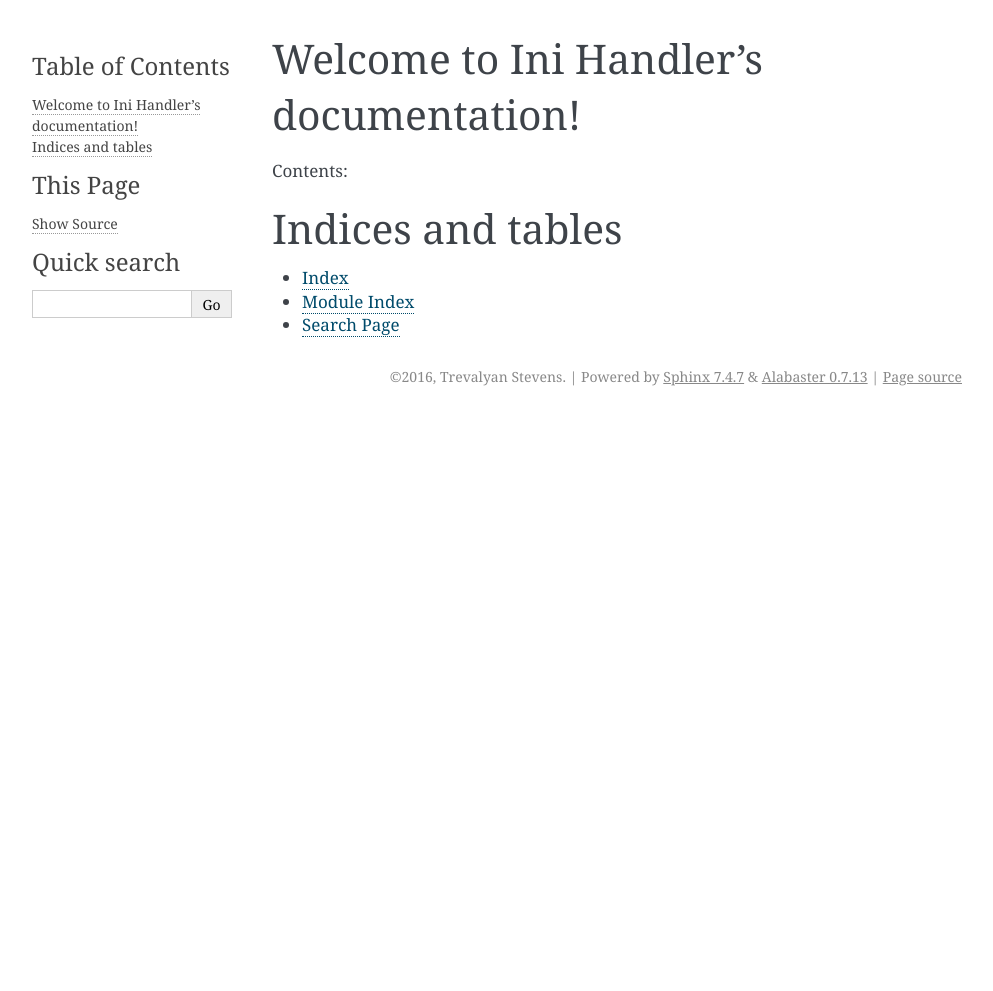
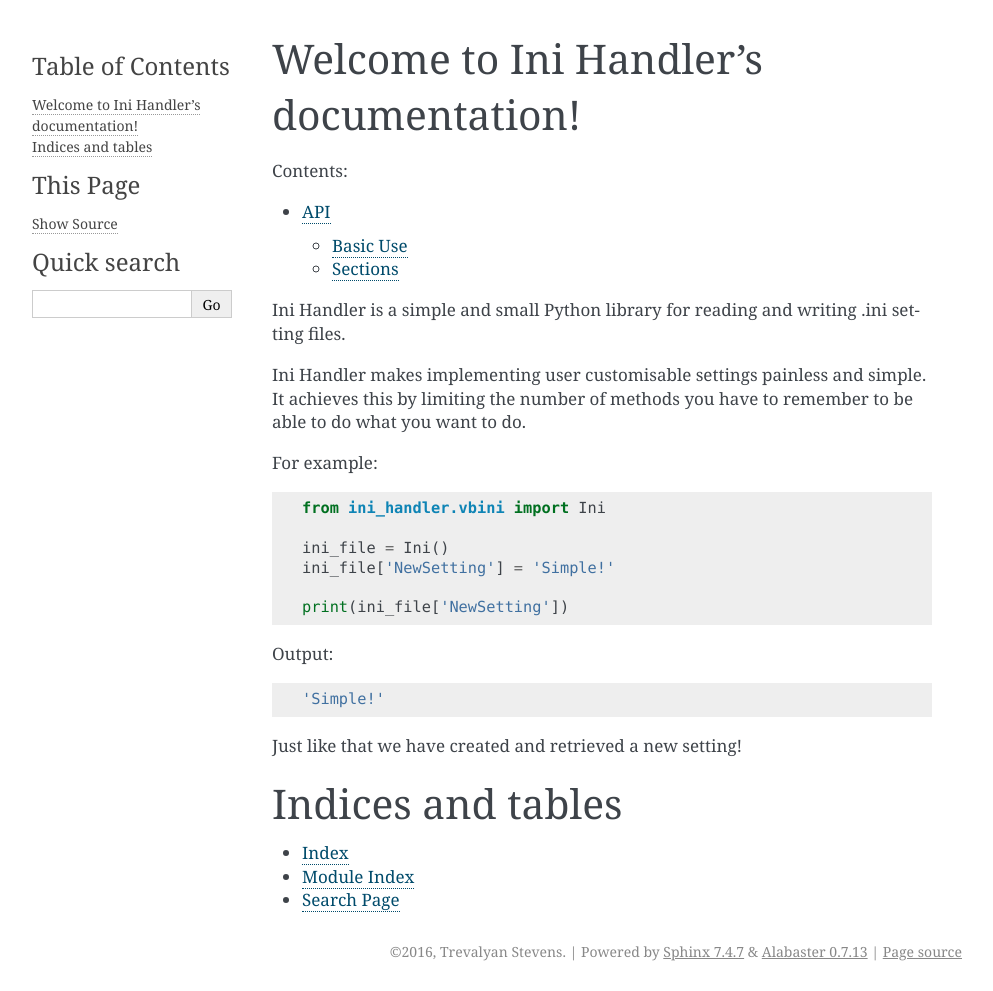
Before and after one commit to VesnaBrucoms/ini-handler, a Sphinx documentation site: the page built from docs/index.rst, in a window 1280 px wide. Shown: the whole page, without its empty margins (148-1141 px from the left). Built offline with Sphinx 7.4.7, drawn with Linux system fonts in a browser that asks for light colours; before the commit the page ends 900 px from its top, so only the background shows below that.

Commit message:
Modified doc build output to be /release, added a lot to the main docs API.

```diff
--- a/docs/index.rst
+++ b/docs/index.rst
@@ -11,6 +11,30 @@ Contents:
 .. toctree::
    :maxdepth: 2
 
+   content/api.rst
+
+
+Ini Handler is a simple and small Python library for reading and writing .ini
+setting files.
+
+Ini Handler makes implementing user customisable settings painless and simple. It
+achieves this by limiting the number of methods you have to remember to be able to
+do what you want to do.
+
+For example::
+
+   from ini_handler.vbini import Ini
+
+   ini_file = Ini()
+   ini_file['NewSetting'] = 'Simple!'
+
+   print(ini_file['NewSetting'])
+
+Output::
+
+   'Simple!'
+
+Just like that we have created and retrieved a new setting!
 
 
 Indices and tables
--- a/tasks.py
+++ b/tasks.py
@@ -14,7 +14,7 @@ def build_docs(ctx):
     print('Building documentation...')
     ctx.run('make clean')
     ctx.run('make html')
-    ctx.run('sphinx-apidoc -o ./_build ../ini_handler')
+    ctx.run('sphinx-apidoc -o ../release ../ini_handler')
     print('Complete')
 
 
```
Also changed, not shown: docs/content/api.rst (added, +80 -0 lines), 3 other files.
